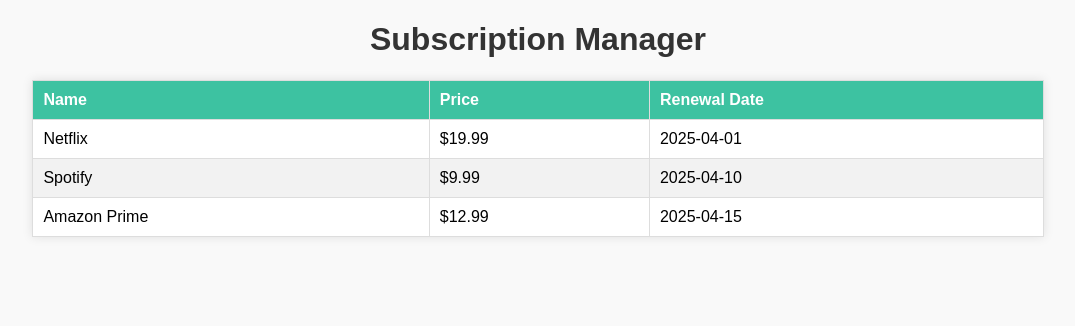
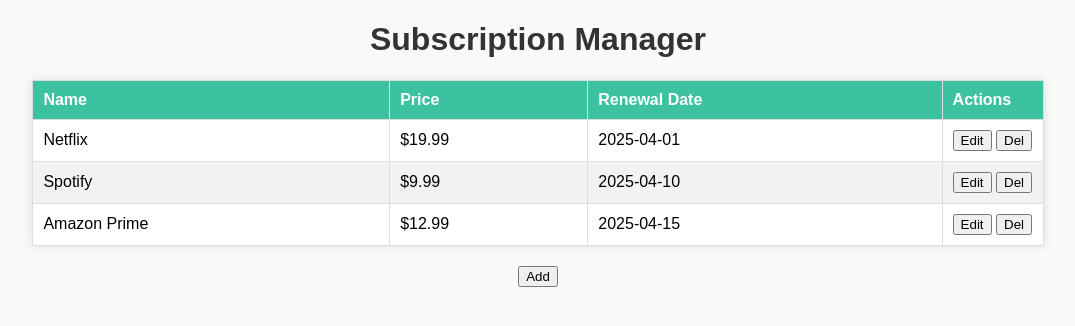
Before and after one commit to falcontechnologies/wex-2025, a Flask app: page / in a window 1280 px wide. Shown: the top 326 px of the page, without its empty margins (102-1177 px from the left). Run offline with Flask 3, Linux system fonts and the light colour scheme.

Commit message:
Updated index.html with action column
Updated index to include an action column with buttons for editing and deleting rows

```diff
--- a/templates/index.html
+++ b/templates/index.html
@@ -15,6 +15,7 @@
                 <th>Name</th>
                 <th>Price</th>
                 <th>Renewal Date</th>
+                <th>Actions</th>
             </tr>
         </thead>
         <tbody>
@@ -23,9 +24,14 @@
                 <td>{{ sub.name }}</td>
                 <td>{{ sub.price }}</td>
                 <td>{{ sub.renewal_date }}</td>
+                <td style="width:80px">
+                    <button class="button editButton">Edit</button>
+                    <button class="button delButton">Del</button>
+                </td>
             </tr>
             {% endfor %}
         </tbody>
     </table>
+    <button class="button">Add</button>
 </body>
 </html>
```
